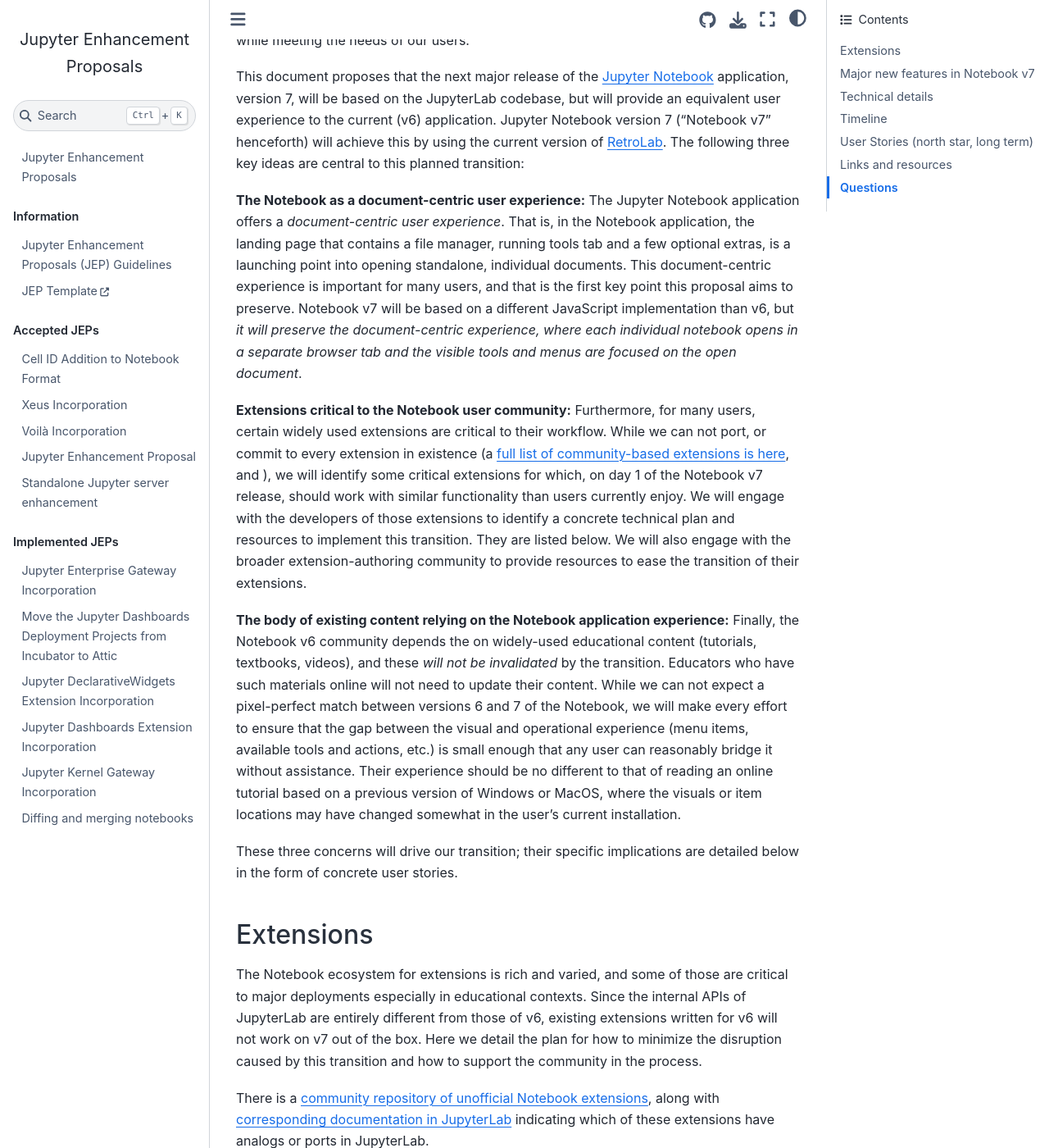
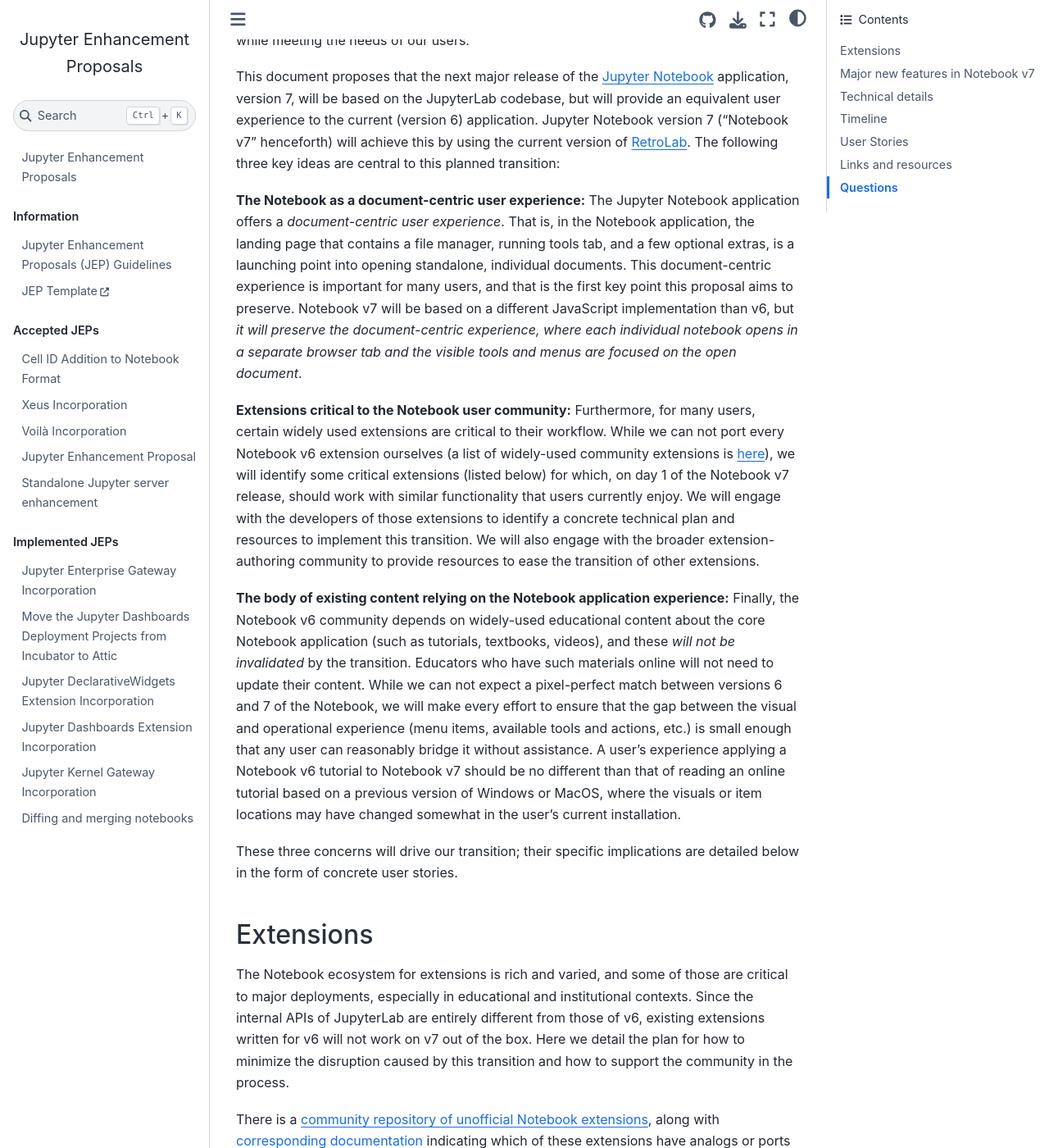
Before and after one commit to jupyter/enhancement-proposals, a Jupyter Book: the page built from NN-notebook-v7/notebook-v7.md, in a window 1280 px wide and 1400 px high, scrolled down 355 px. Shown: the whole window at 82% size. Built offline with Jupyter Book 1.0.4 settings and Sphinx 7.4.7 and the Sphinx Book theme 1.1.4, drawn with Linux system fonts in a browser that asks for light colours; some of the changed text lies outside the part shown.

Commit message:
Light editing

```diff
--- a/NN-notebook-v7/notebook-v7.md
+++ b/NN-notebook-v7/notebook-v7.md
@@ -14,30 +14,30 @@
 
 This JEP presents a path forward for the evolution of the Jupyter Notebook application in a way that is technically consistent with the rest of our tools and thus more sustainable, while meeting the needs of our users.
 
-This document proposes that the next major release of the [Jupyter Notebook](https://jupyter-notebook.readthedocs.io) application, version 7, will be based on the JupyterLab codebase, but will provide an equivalent user experience to the current (v6) application.  Jupyter Notebook version 7 ("Notebook v7" henceforth) will achieve this by using the current version of [RetroLab](https://github.com/jupyterlab/retrolab). The following three key ideas are central to this planned transition:
+This document proposes that the next major release of the [Jupyter Notebook](https://jupyter-notebook.readthedocs.io) application, version 7, will be based on the JupyterLab codebase, but will provide an equivalent user experience to the current (version 6) application.  Jupyter Notebook version 7 ("Notebook v7" henceforth) will achieve this by using the current version of [RetroLab](https://github.com/jupyterlab/retrolab). The following three key ideas are central to this planned transition:
 
-**The Notebook as a document-centric user experience:** The Jupyter Notebook application offers a _document-centric user experience_. That is, in the Notebook application, the landing page that contains a file manager, running tools tab and a few optional extras, is a launching point into opening standalone, individual documents. This document-centric experience is important for many users, and that is the first key point this proposal aims to preserve. Notebook v7 will be based on a different JavaScript implementation than v6, but _it will preserve the document-centric experience, where each individual notebook opens in a separate browser tab and the visible tools and menus are focused on the open document_.
+**The Notebook as a document-centric user experience:** The Jupyter Notebook application offers a _document-centric user experience_. That is, in the Notebook application, the landing page that contains a file manager, running tools tab, and a few optional extras, is a launching point into opening standalone, individual documents. This document-centric experience is important for many users, and that is the first key point this proposal aims to preserve. Notebook v7 will be based on a different JavaScript implementation than v6, but _it will preserve the document-centric experience, where each individual notebook opens in a separate browser tab and the visible tools and menus are focused on the open document_.
 
-**Extensions critical to the Notebook user community:** Furthermore, for many users, certain widely used extensions are critical to their workflow. While we can not port, or commit to every extension in existence (a [full list of community-based extensions is here](https://github.com/ipython-contrib/jupyter_contrib_nbextensions), and [ ](https://jupyterlab-contrib.github.io/migrate_from_classical.html)), we will identify some critical extensions for which, on day 1 of the Notebook v7 release, should work with similar functionality than users currently enjoy. We will engage with the developers of those extensions to identify a concrete technical plan and resources to implement this transition. They are listed below. We will also engage with the broader extension-authoring community to provide resources to ease the transition of their extensions.
+**Extensions critical to the Notebook user community:** Furthermore, for many users, certain widely used extensions are critical to their workflow. While we can not port every Notebook v6 extension ourselves (a list of widely-used community extensions is [here](https://github.com/ipython-contrib/jupyter_contrib_nbextensions)), we will identify some critical extensions (listed below) for which, on day 1 of the Notebook v7 release, should work with similar functionality that users currently enjoy. We will engage with the developers of those extensions to identify a concrete technical plan and resources to implement this transition. We will also engage with the broader extension-authoring community to provide resources to ease the transition of other extensions.
 
-**The body of existing content relying on the Notebook application experience:** Finally, the Notebook v6 community depends the on widely-used educational content (tutorials, textbooks, videos), and these _will not be invalidated_ by the transition. Educators who have such materials online will not need to update their content. While we can not expect a pixel-perfect match between versions 6 and 7 of the Notebook, we will make every effort to ensure that the gap between the visual and operational experience (menu items, available tools and actions, etc.) is small enough that any user can reasonably bridge it without assistance. Their experience should be no different to that of reading an online tutorial based on a previous version of Windows or MacOS, where the visuals or item locations may have changed somewhat in the user's current installation.
+**The body of existing content relying on the Notebook application experience:** Finally, the Notebook v6 community depends on widely-used educational content about the core Notebook application (such as tutorials, textbooks, videos), and these _will not be invalidated_ by the transition. Educators who have such materials online will not need to update their content. While we can not expect a pixel-perfect match between versions 6 and 7 of the Notebook, we will make every effort to ensure that the gap between the visual and operational experience (menu items, available tools and actions, etc.) is small enough that any user can reasonably bridge it without assistance. A user's experience applying a Notebook v6 tutorial to Notebook v7 should be no different than that of reading an online tutorial based on a previous version of Windows or MacOS, where the visuals or item locations may have changed somewhat in the user's current installation.
 
 These three concerns will drive our transition; their specific implications are detailed below in the form of concrete user stories.
 
 ## Extensions
 
-The Notebook ecosystem for extensions is rich and varied, and some of those are critical to major deployments especially in educational contexts. Since the internal APIs of JupyterLab are entirely different from those of v6, existing extensions written for v6 will not work on v7 out of the box. Here we detail the plan for how to minimize the disruption caused by this transition and how to support the community in the process.
+The Notebook ecosystem for extensions is rich and varied, and some of those are critical to major deployments, especially in educational and institutional contexts. Since the internal APIs of JupyterLab are entirely different from those of v6, existing extensions written for v6 will not work on v7 out of the box. Here we detail the plan for how to minimize the disruption caused by this transition and how to support the community in the process.
 
-There is a [community repository of unofficial Notebook extensions](https://jupyter-contrib-nbextensions.readthedocs.io), along with [corresponding documentation in JupyterLab](https://jupyterlab-contrib.github.io/migrate_from_classical.html) indicating which of these extensions have analogs or ports in JupyterLab.
+There is a [community repository of unofficial Notebook extensions](https://jupyter-contrib-nbextensions.readthedocs.io), along with [corresponding documentation](https://jupyterlab-contrib.github.io/migrate_from_classical.html) indicating which of these extensions have analogs or ports in JupyterLab.
 
 ### Critical extensions needed for Notebook v7
 
-The following Notebook extensions have been flagged by the community as critical to several major deployments and widely-used workflows. We will work with the extension developers to help port these (or help make new equivalent extensions) for Notebook v7:
+The following Notebook v6 extensions have been flagged by the community as critical to several major deployments and widely-used workflows. We will work with the extension developers to help port these (or help make new equivalent extensions) for Notebook v7:
 
 - [Nbgrader](https://github.com/jupyter/nbgrader)
 - [RISE](https://github.com/damianavila/RISE)
 - [Jupytext](https://github.com/mwouts/jupytext/issues/271)
-- File browser tab extensions (IPython Parallel)
+- IPython Parallel (filebrowser tab)
 
 ### Extensions whose functionality will be built into Notebook v7
 
@@ -48,7 +48,7 @@
 
 ## Major new features in Notebook v7
 
-In addition to having parity with the Jupyter Notebook user experience and widely-used extensions, Notebook v7 will inherit major new features that have been developed in the JupyterLab project, thus providing automatically a number of improvements to Notebook users as they transition to v7:
+In addition to having parity with the Notebook v6 user experience and widely-used extensions, Notebook v7 will inherit major new features that have been developed in the JupyterLab project, thus providing automatically a number of improvements to Notebook users as they transition to v7:
 
 - Debugger
 - Real-time collaboration
@@ -72,15 +70,15 @@
 
 Jupyter Notebook v6 will be maintained with critical security fixes for two years following the release of Jupyter Notebook v7.
 
-The [`nbclassic`](https://github.com/jupyterlab/nbclassic) Python package (which provides Jupyter Notebook version 6 on top of Jupyter Server) will also be maintained with critical security fixes for two years following the release of Notebook v7.  But upon release of Notebook v7, the default URL route for accessing the classic experience will be served by the new code, and nbclassic will likely use a new route. The details of this transition will be worked out in the coming period.
+The [`nbclassic`](https://github.com/jupyterlab/nbclassic) Python package (which provides Jupyter Notebook version 6 on top of Jupyter Server) will also be maintained with critical security fixes for two years following the release of Notebook v7.  However, upon release of Notebook v7, the default URL route for accessing the classic experience will be served by the new code, and nbclassic will likely use a new route. The details of this transition will be worked out in the coming period.
 
 
-## User Stories (north star, long term)
-These user stories are guiding principles for the experience of using Notebook 7, they are not hard deliverables if the JEP is approved.
+## User Stories
+These user stories are guiding principles for the experience of using Notebook v7. They are not specific deliverables if the JEP is approved.
 
 - As a user, when I install JupyterLab or Jupyter Notebook, I get both experiences, so I can choose between them as I work.
-- As a user, when I start the application using `jupyter notebook` or `jupyter lab` the default view that I see will correspond to notebook or lab respectively. The handler is also updated accordingly to point to that application.
-- As a user, when I am using the lab or notebook interface, I can easily move back and forth within the UI using easily discoverable menu items, context menus, buttons, etc.
+- As a user, when I start the application using `jupyter notebook` or `jupyter lab`, the default view that I see will correspond to notebook or lab respectively. The handler is also updated accordingly to point to that application.
+- As a user, when I am using the lab or notebook interface, I can easily move back and forth within the UI using easily-discoverable menu items, context menus, buttons, etc.
     - Open this document in the notebook interface
     - Open this document in the lab interface
     - Open this directory in the notebook file browser
```
Also changed, not shown: other parts of NN-notebook-v7/notebook-v7.md (+7 -9 lines).
